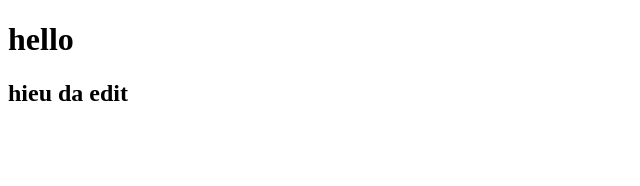
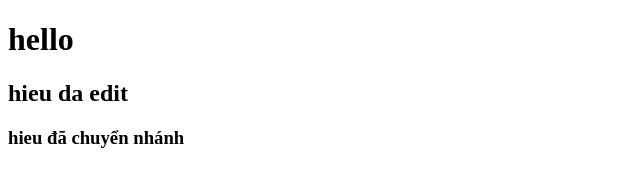
Before and after one commit to hieu4399243/TestGitHub, a plain HTML site: page index.html in a window 1280 px wide. Shown: the whole page, without its empty margins (0-640 px from the left). Drawn offline with Linux system fonts and the light colour scheme.

Commit message:
new branch

```diff
--- a/index.html
+++ b/index.html
@@ -8,5 +8,6 @@
 <body>
     <h1>hello</h1>
     <h2>hieu da edit</h2>
+    <h3>hieu đã chuyển nhánh</h3>
 </body>
 </html>
```
